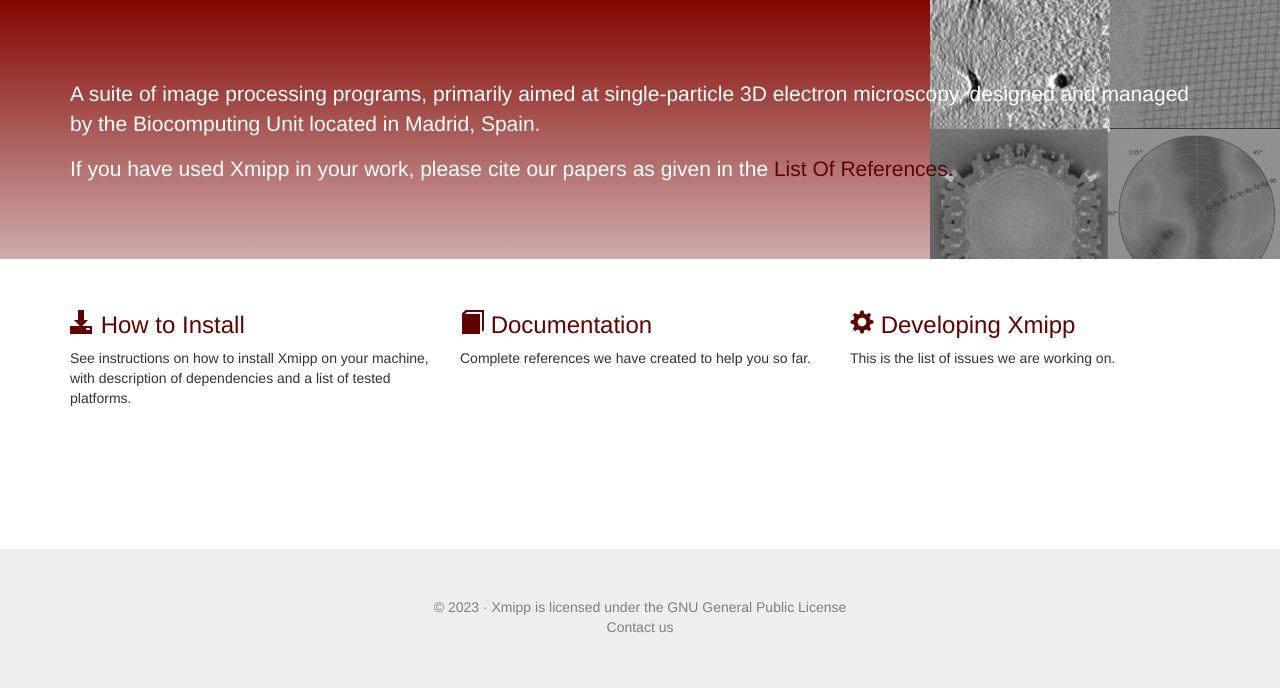
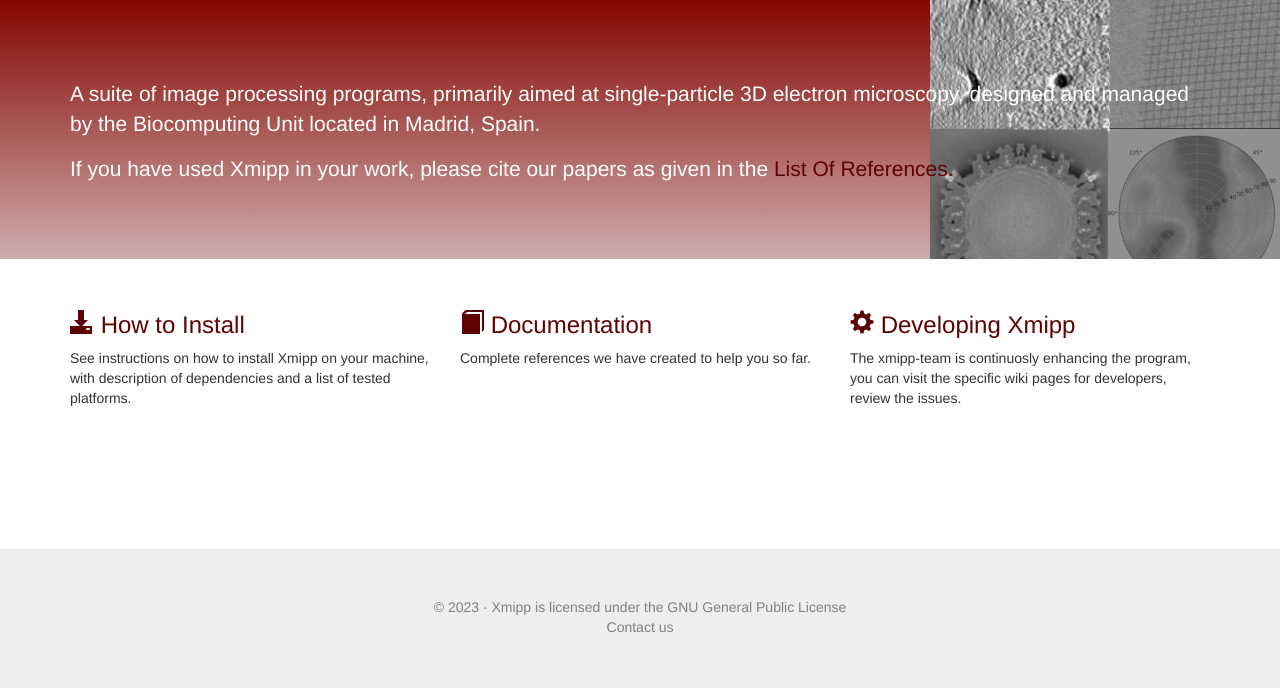
Before and after one commit to I2PC/xmipp-portal, a Django app: template web/templates/home/index.html in a window 1280 px wide. Shown: the part 93-781 px from the top of the page. Run offline with Django 3.2, Linux system fonts and the light colour scheme; the template is opened without the code that fills it, so the values that code supplies are empty; some libraries are stand-ins or nearby versions.

Commit message:
Refactoring

```diff
--- a/web/templates/home/index.html
+++ b/web/templates/home/index.html
@@ -72,7 +72,7 @@
     <div class="jumbotron backimage">
       <div class="container mainHead">
         <p>A suite of image processing programs, primarily aimed at single-particle 3D electron microscopy, designed and managed by the Biocomputing Unit located in Madrid, Spain.</p>
-        <p>If you have used Xmipp in your work, please cite our papers as given in the <a href="https://github.com//xmipp/wiki/List-of-references"> List Of References. </a>
+        <p>If you have used Xmipp in your work, please cite our papers as given in the <a href="https://github.com/I2PC/xmipp/wiki/List-of-references"> List Of References. </a>
         </p>
 		</p>
       </div>
@@ -94,7 +94,7 @@
               </div>
               <div class="col-md-4">
                 <h3><a href="https://github.com/I2PC/xmipp/issues" ><span class="glyphicon glyphicon-cog" aria-hidden="true"></span> Developing Xmipp</a></h3>
-                <p>This is the list of issues we are working on.
+                <p>The xmipp-team is continuosly enhancing the program, you can visit the specific wiki pages for developers, review the issues.
                 </p>
              </div>
 
```
